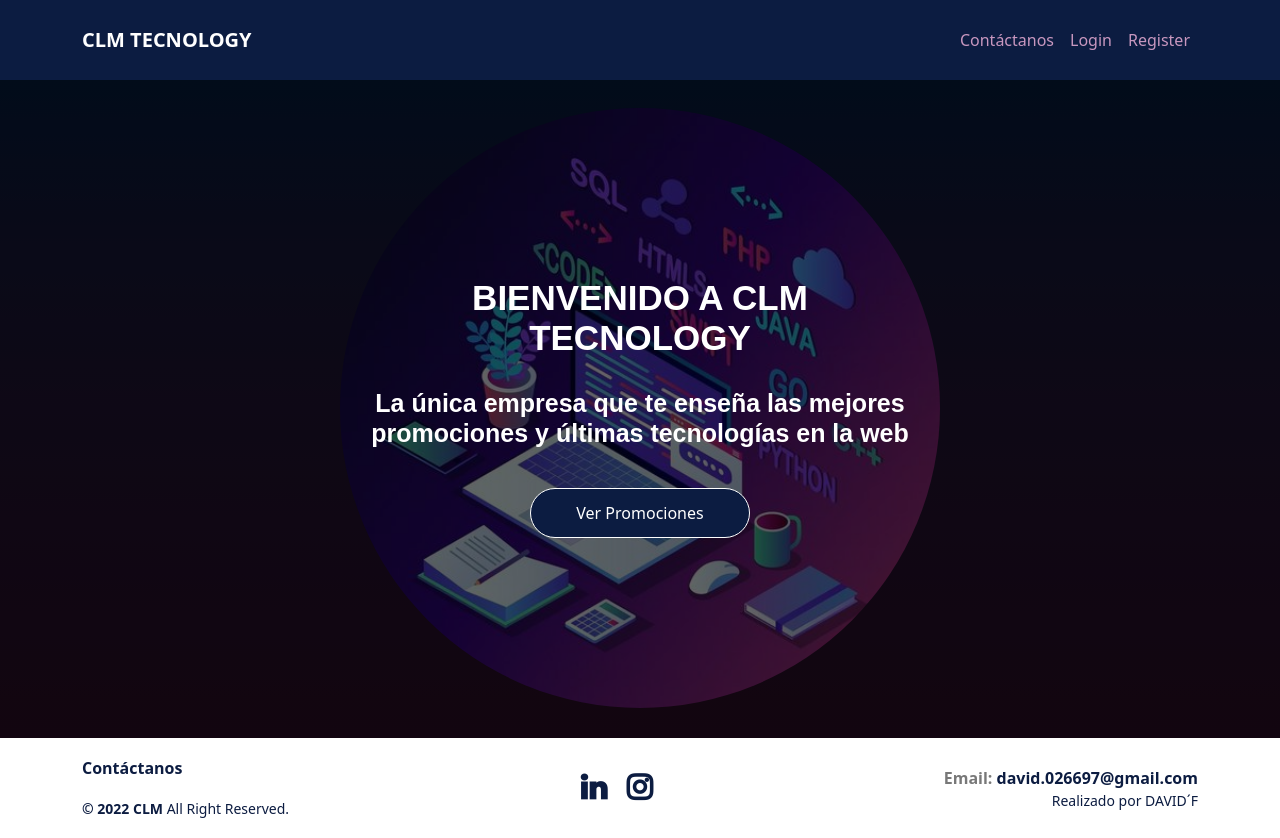
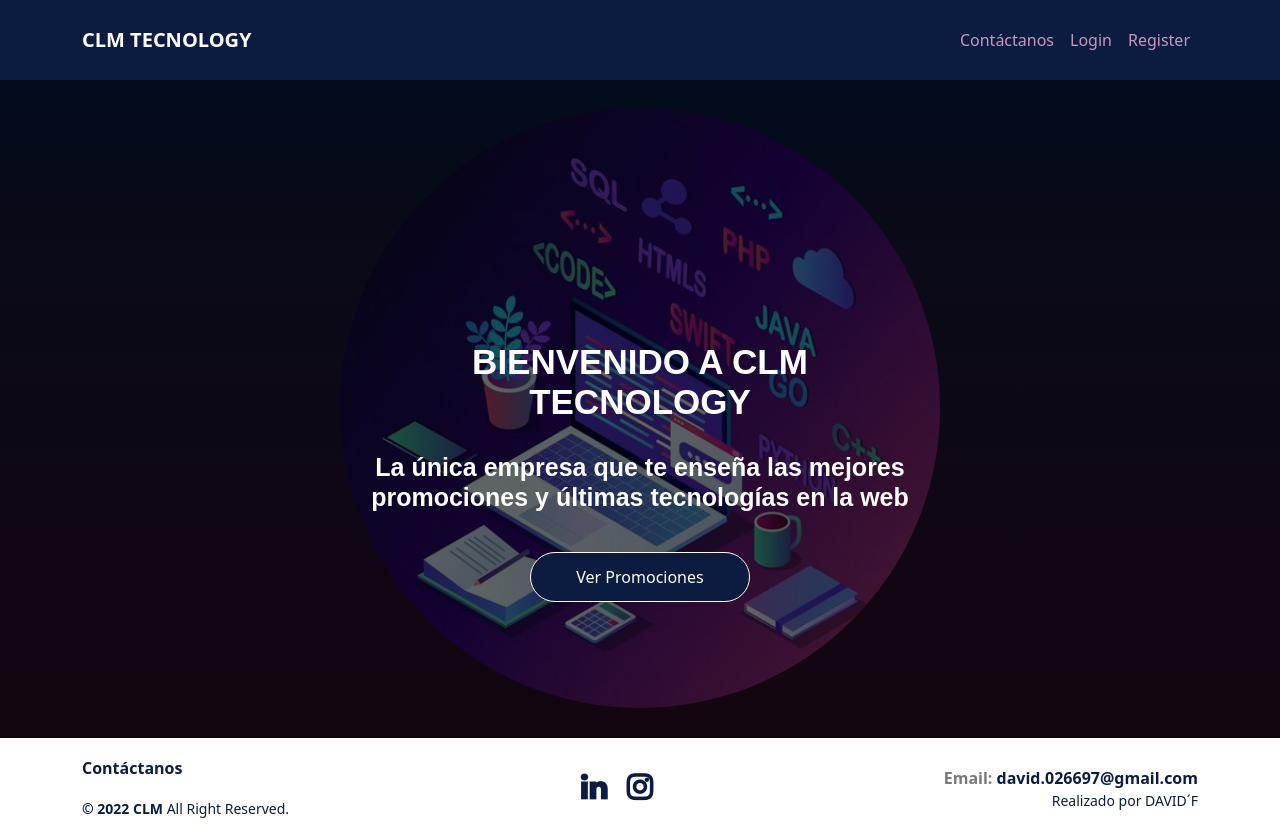
Before and after one commit to davidfalcon0266/Clm-promociones-gitlab, an Angular app: page / in a window 1280 px wide. Built offline with nearby package versions, Linux system fonts and the light colour scheme; a web font is replaced by a local one.

Commit message:
centrar titulo principal home

```diff
--- a/src/app/components/home/home.component.css
+++ b/src/app/components/home/home.component.css
@@ -42,6 +42,7 @@
     margin: 0 auto;
     text-align: center;
     position: absolute;
+    top: 40%;
     z-index: 99;
 }
 @media (max-width: 992px) {
```
